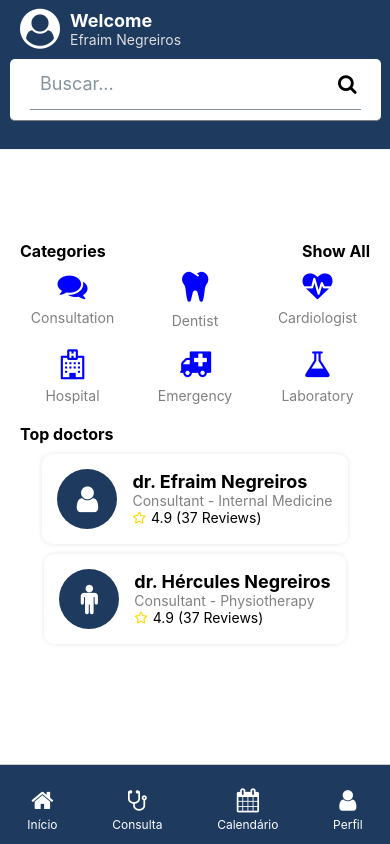
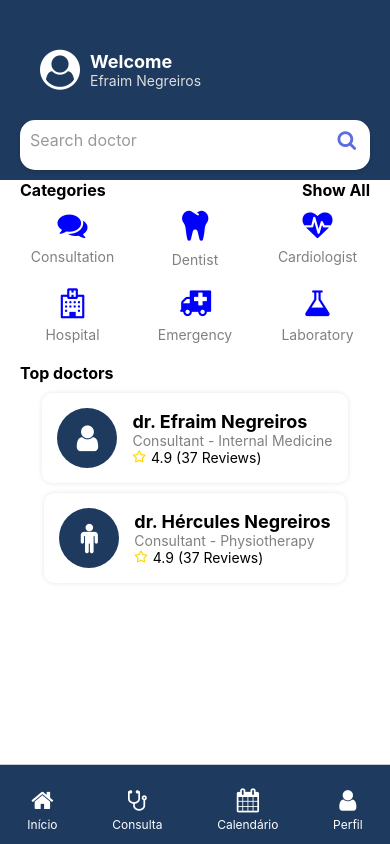
Before and after one commit to efraimjnegreiros/Atvs-Dispositivos-Moveis, a React Native app: screen /Home in a window 390 px wide. Built offline with nearby package versions, Linux system fonts and the light colour scheme.

Commit message:
Tela concluída

```diff
--- a/App.js
+++ b/App.js
@@ -15,7 +15,7 @@
         <Stack.Screen
           name="Home"
           component={Home}
-          options={{ headerShown: false }}  // Desabilita o header na tela Home
+          options={{ headerShown: false }}
         />
         </Stack.Navigator>
       </NavigationContainer>
--- a/pages/Home.js
+++ b/pages/Home.js
@@ -22,6 +22,8 @@ function Home({ navigation }) {
         { nome: 'dr. Hércules Negreiros', describe: 'Consultant - Physiotherapy', avaliacao: '4.9 (37 Reviews)', avatar: 'male' },
     ];
 
+    const [busca, setBusca] = useState('');
+
     const styles = StyleSheet.create({
         container: {
             flex: 1,
@@ -31,7 +33,10 @@ function Home({ navigation }) {
             flexDirection: 'row',
             alignItems: 'center',
             paddingHorizontal: 10,
+            marginBottom: 30,
+            marginTop: 20,
         },
+
         avatar: {
             width: 40,
             height: 40,
@@ -53,7 +58,7 @@ function Home({ navigation }) {
             flex: 1,
             paddingHorizontal: 20,
             paddingBottom: 20,
-            justifyContent: 'center',
+            justifyContent: 'flex-start',
             alignItems: 'center',
         },
         label: {
@@ -68,7 +73,8 @@ function Home({ navigation }) {
         input: {
             height: 50,
             paddingHorizontal: 10,
-            backgroundColor: '#ffffff',
+            backgroundColor: '#fff',
+            width: '100%',
         },
         botao: {
             width: 200,
@@ -94,16 +100,14 @@ function Home({ navigation }) {
             alignItems: 'center',
         },
         searchInputContainer: {
-            borderBottomWidth: 1,
-            borderBottomColor: 'gray',
-            marginBottom: 20,
-            flexDirection: 'row',
-            alignItems: 'center',
-            paddingHorizontal: 10,
-            backgroundColor: 'white',
-            borderRadius: 5,
-            marginTop: 10,
+            backgroundColor: '#1E3A5F',
+            borderRadius: 0,
+            height: 50,
             width: '100%',
+            marginTop: -20,
+        },
+        searchInputContainer2: {
+            backgroundColor: '#1E3A5F',
         },
         inputMargin: {
             marginBottom: 15,
@@ -180,18 +184,54 @@ function Home({ navigation }) {
         starIcon: {
             marginRight: 5,
         },
+        searchWrapper: {
+            paddingHorizontal: 20,
+            paddingTop: 10,
+            paddingBottom: 10,
+            backgroundColor: '#1E3A5F',
+        },
+
+        headerWrapper: {
+            backgroundColor: '#1E3A5F',
+            paddingHorizontal: 20,
+            paddingBottom: 10,
+        },
+
+        searchBox: {
+            backgroundColor: '#fff',
+            borderRadius: 15,
+            height: 50,
+            paddingHorizontal: 10,
+            flexDirection: 'row',
+            alignItems: 'center',
+            justifyContent: 'center',
+            shadowColor: '#000',
+            shadowOffset: { width: 0, height: 2 },
+            shadowOpacity: 0.1,
+            shadowRadius: 4,
+            elevation: 3,
+        },
+
+        searchInputText: {
+            fontSize: 16,
+            color: '#333',
+        },
+
+
     });
 
     return (
         <SafeAreaProvider>
             <View style={styles.container}>
+                <View style={styles.headerWrapper}>
                     <Header
                         containerStyle={{
                             backgroundColor: '#1E3A5F',
-                        height: 150,
+                            borderBottomWidth: 0,
+                            paddingBottom: 0,
+                            paddingTop: 30,
                         }}
                         leftComponent={
-                        <View style={{ flexDirection: 'column' }}>
                             <View style={styles.headerContent}>
                                 <Icon name="user-circle" size={40} color="white" style={styles.avatar} />
                                 <View style={styles.userInfo}>
@@ -199,21 +239,24 @@ function Home({ navigation }) {
                                     <Text style={styles.userEmail}>Efraim Negreiros</Text>
                                 </View>
                             </View>
-                            <View style={styles.searchInputContainer}>
+                        }
+                        leftContainerStyle={{ flex: 1 }}
+                    />
+
+                    <View style={styles.searchBox}>
                         <Input
-                                    style={styles.input}
-                                    placeholder="Buscar..."
-                                    inputStyle={styles.input}
-                                    containerStyle={{ flex: 1 }}
-                                    rightIcon={<Icon name="search" size={20} color="black" />}
+                            placeholder="Search doctor"
+                            placeholderTextColor="#999"
+                            value={busca}
+                            onChangeText={setBusca}
+                            inputStyle={styles.searchInputText}
+                            inputContainerStyle={{ borderBottomWidth: 0 }}
+                            containerStyle={{ flex: 1, paddingHorizontal: 0 }}
+                            rightIcon={<Icon name="search" size={20} color="#5E6BE3" />}
                         />
                     </View>
                 </View>
-                    }
-                    leftContainerStyle={{ flex: 1, flexDirection: 'column' }}
-                />
 
-                {/* Main Content */}
                 <ScrollView contentContainerStyle={styles.main}>
                     <View style={styles.headerCategoryText}>
                         <Text style={{ textAlign: 'left', fontSize: 16, color: 'black', fontWeight: 'bold' }}>Categories</Text>
@@ -232,15 +275,16 @@ function Home({ navigation }) {
                             </View>
                         ))}
                     </View>
+
                     <View style={styles.headerCategoryText}>
                         <Text style={{ textAlign: 'left', fontSize: 16, color: 'black', fontWeight: 'bold' }}>Top doctors</Text>
                     </View>
+
                     {doctors.map((doctor, index) => (
                         <View key={index} style={styles.doctorCard}>
                             <View style={styles.avatarContainer}>
                                 <Icon name={doctor.avatar} size={50} color="#fff" style={styles.avatarIcon} />
                             </View>
-
                             <View style={styles.doctorInfo}>
                                 <Text style={styles.doctorName}>{doctor.nome}</Text>
                                 <Text style={styles.doctorDescription}>{doctor.describe}</Text>
@@ -258,17 +302,14 @@ function Home({ navigation }) {
                         <Icon name="home" size={24} color="white" />
                         <Text style={styles.iconText}>Início</Text>
                     </View>
-
                     <View style={styles.iconContainer}>
                         <Icon name="stethoscope" size={24} color="white" />
                         <Text style={styles.iconText}>Consulta</Text>
                     </View>
-
                     <View style={styles.iconContainer}>
                         <Icon name="calendar" size={24} color="white" />
                         <Text style={styles.iconText}>Calendário</Text>
                     </View>
-
                     <View style={styles.iconContainer}>
                         <Icon name="user" size={24} color="white" />
                         <Text style={styles.iconText}>Perfil</Text>
@@ -279,6 +320,7 @@ function Home({ navigation }) {
             </View>
         </SafeAreaProvider>
     );
+
 }
 
 export default Home;
```
Also changed, not shown: atividade2/App.js (deleted, +0 -214 lines), atividade2/app.json (deleted, +0 -7 lines), atividade2/index.js (deleted, +0 -8 lines), atividade2/metro.config.js (deleted, +0 -7 lines), atividade2/package.json (deleted, +0 -27 lines), 50 other files (tests, documents, lock files or other folders). Lines whose indentation alone changed are shown as unchanged.
